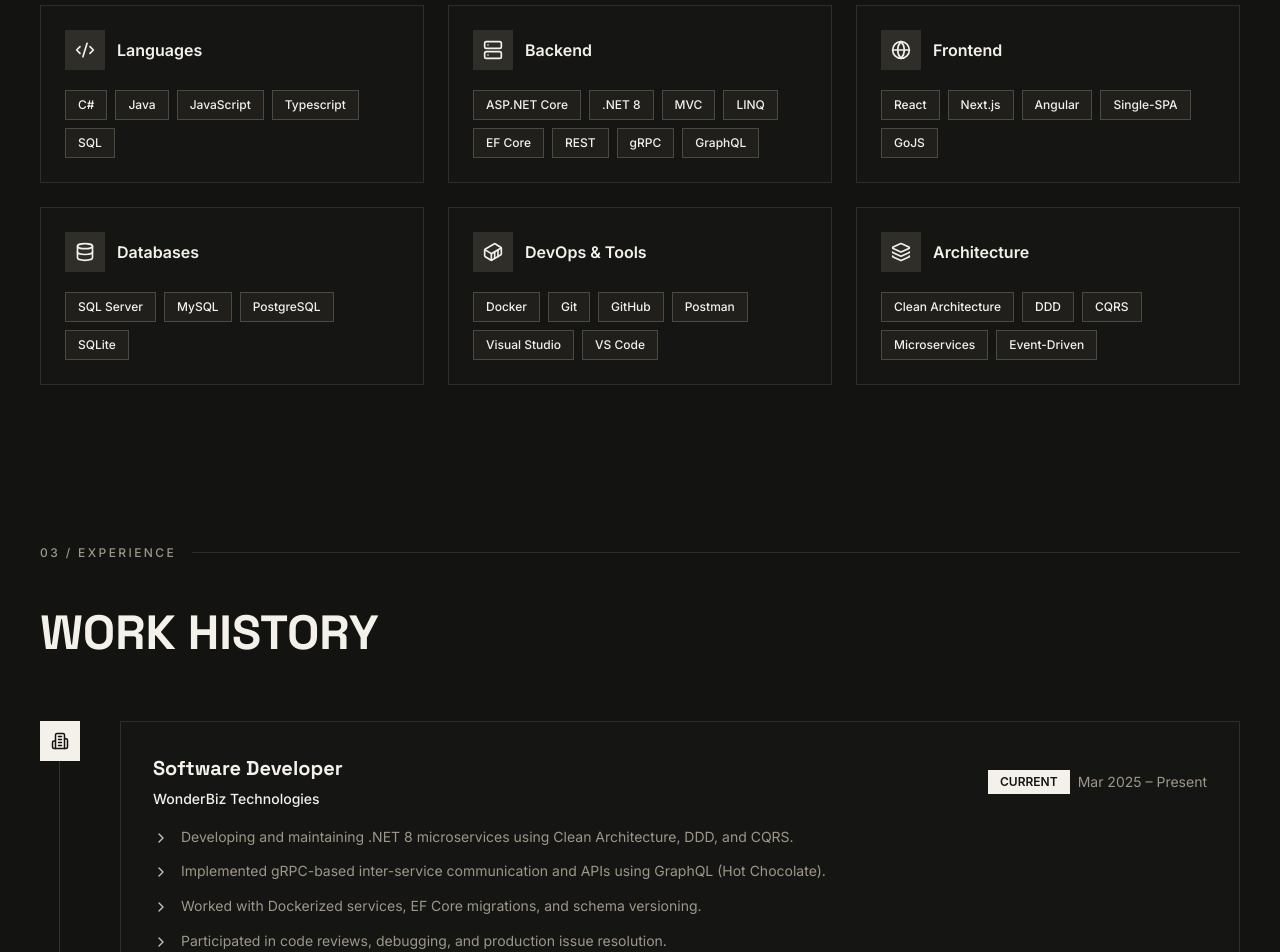
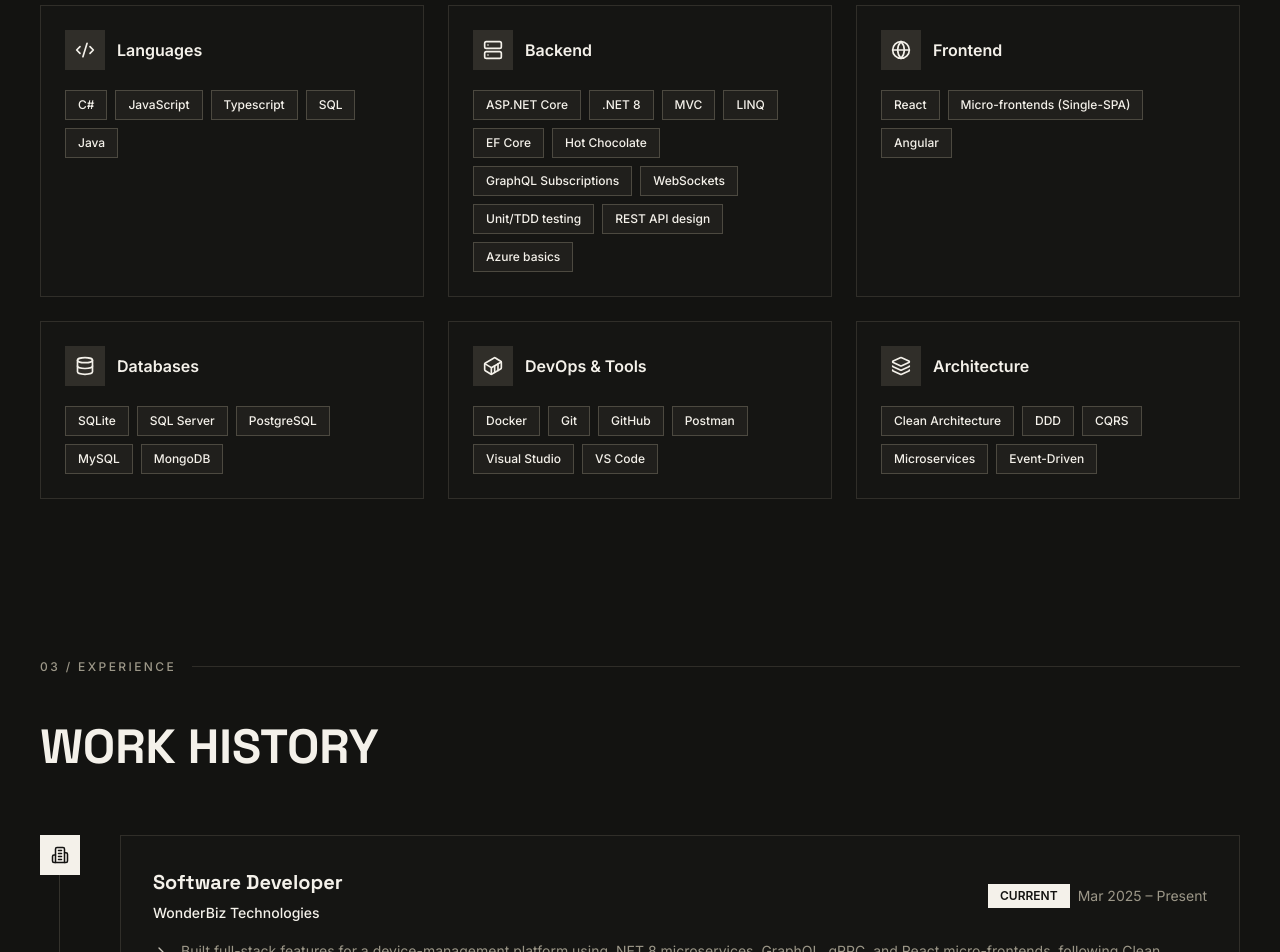
Before and after one commit to Premal2002/PortfolioV2, a React (Vite) app: page / in a window 1280 px wide. Shown: the part 1720-2672 px from the top of the page. Built offline with nearby package versions, Linux system fonts and the light colour scheme; no server answers.

Commit message:
updated resume and profile data

```diff
--- a/src/data/mock.js
+++ b/src/data/mock.js
@@ -44,7 +44,7 @@ export const skills = {
   languages: {
     title: "Languages",
     icon: React.createElement(Code2, { size: 20 }),
-    items: ["C#", "Java", "JavaScript", "Typescript", "SQL"],
+    items: ["C#", "JavaScript", "Typescript", "SQL", "Java"],
   },
   backend: {
     title: "Backend",
@@ -55,20 +55,23 @@ export const skills = {
       "MVC",
       "LINQ",
       "EF Core",
-      "REST",
-      "gRPC",
-      "GraphQL",
+      "Hot Chocolate",
+      "GraphQL Subscriptions",
+      "WebSockets",
+      "Unit/TDD testing",
+      "REST API design",
+      "Azure basics"
     ],
   },
   frontend: {
     title: "Frontend",
     icon: React.createElement(Globe, { size: 20 }),
-    items: ["React", "Next.js", "Angular", "Single-SPA", "GoJS"],
+    items: ["React",  "Micro-frontends (Single-SPA)", "Angular"],
   },
   databases: {
     title: "Databases",
     icon: React.createElement(Database, { size: 20 }),
-    items: ["SQL Server", "MySQL", "PostgreSQL", "SQLite"],
+    items: ["SQLite", "SQL Server", "PostgreSQL", "MySQL", "MongoDB"],
   },
   devops: {
     title: "DevOps & Tools",
@@ -95,12 +98,12 @@ export const experience = [
     period: "Mar 2025 – Present",
     current: true,
     descriptions: [
-      "Developing and maintaining .NET 8 microservices using Clean Architecture, DDD, and CQRS.",
-      "Implemented gRPC-based inter-service communication and APIs using GraphQL (Hot Chocolate).",
-      "Worked with Dockerized services, EF Core migrations, and schema versioning.",
-      "Participated in code reviews, debugging, and production issue resolution.",
+      "Built full-stack features for a device-management platform using .NET 8 microservices, GraphQL, gRPC, and React micro-frontends, following Clean Architecture, DDD, CQRS.",
+      "Led end-to-end development of an alarm inhibition feature, covering UI, APIs, suppression and restore logic, role-based access, audit events, and real-time GraphQL subscriptions.",
+      "Designed and developed a PDF report export for live topology diagrams, including architecture design, snapshot capture from the diagram, and integration with a PDF generation service.",
+      "Built internal tools (a multi-repo build automation tool and a .NET WPF debugging tool) adopted by multiple developers, and fixed production defects across frontend and backend."
     ],
-    tech: [".NET 8", "gRPC", "GraphQL", "Docker", "EF Core", "CQRS"],
+    tech: [".NET 8", "GraphQL", "Docker", "EF Core", "CQRS", "Hot Chocolate", "React", "Single-SPA", "WPF", "Angular"],
   },
   {
     company: "Stavtar Solutions",
```
Also changed, not shown: 1 other file (tests, documents, lock files or other folders).
